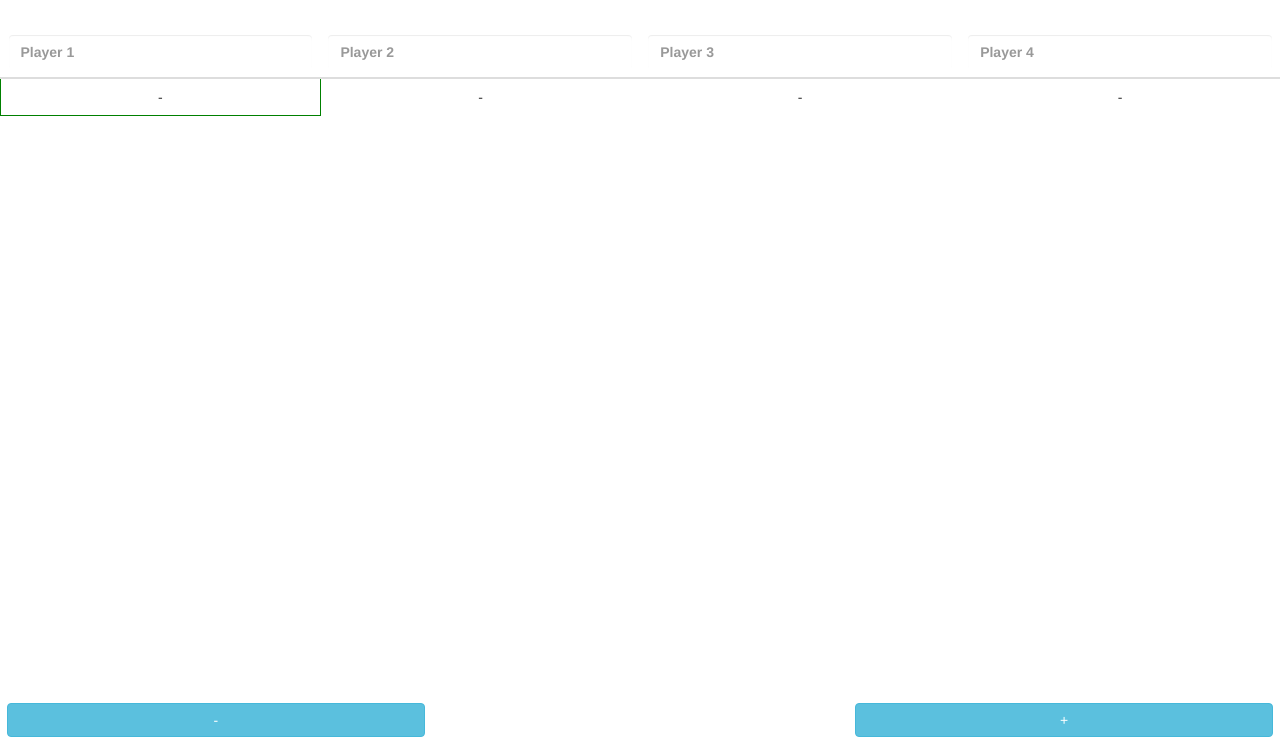
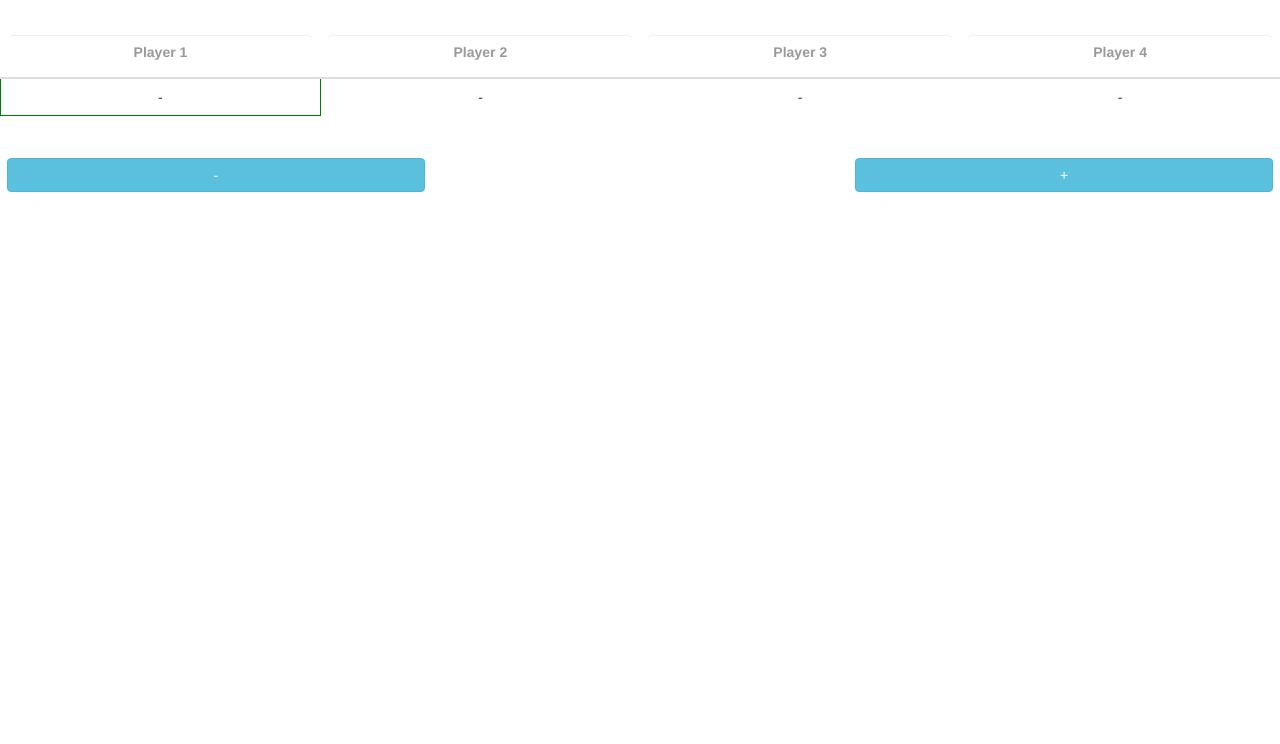
Before and after one commit to anupkattel/call-break-calculator, a plain HTML site: page index.html in a window 1280 px wide. Shown: the part 56-800 px from the top of the page. Drawn offline with Linux system fonts and the light colour scheme.

Commit message:
Button moved closer to the table.

```diff
--- a/index.html
+++ b/index.html
@@ -20,27 +20,27 @@
 	.selected {
 		border: 1px solid green;
 	}
-	.footerButton {
-		bottom: 0;
-		position: absolute;
-		width: 100%;
+	.buttonHolder {
+		margin-top: 3em;
 	}
 	.bottomRow {
 		margin: .5em;
 	}
-	.bottomRow button {
-	}
 
-	.btnStartReset, .btnDecrease, .btnIncrease{
+	.btnDecrease, .btnIncrease{
 		width: 33%;
 	}
 
 	.btnStartReset{
-		margin-bottom: -1em;
+		width: 28%;
+		margin-top: -4em;
 	}
 
 	.btnIncrease{
 		float: right;
+	}
+
+	.lastHand{
 	}
   </style>
 
@@ -146,37 +146,34 @@
 	<table class="table text-center">
 		<thead>
 			<tr class="noBorder form-group">
-				<th><input class="form-control" type="text" placeholder="Player 1"/></th>
-				<th><input class="form-control" type="text" placeholder="Player 2"/></th>
-				<th><input class="form-control" type="text" placeholder="Player 3"/></th>
-				<th><input class="form-control" type="text" placeholder="Player 4"/></th>
+				<th><input class="form-control text-center" type="text" placeholder="Player 1"/></th>
+				<th><input class="form-control text-center" type="text" placeholder="Player 2"/></th>
+				<th><input class="form-control text-center" type="text" placeholder="Player 3"/></th>
+				<th><input class="form-control text-center" type="text" placeholder="Player 4"/></th>
 			</tr>
 		</thead>
 		<tbody>
-			<tr ng-repeat="hand in hands">
+			<tr ng-repeat="hand in hands" ng-class="{'lastHand' : $index === 4}">
 				<td ng-repeat="playerPoint in hand.playerPoints" ng-click="playerPointClicked($parent.$index, $index)" ng-class="{'selected': hands[handIndex].playerPoints[playerIndex]==playerPoint}">
 					<span ng-hide="playerPoint.call>0">-</span>
 					<span ng-show="playerPoint.call>0">{{playerPoint.call}}</span><span ng-show="hand.started && playerPoint.extra > -1">.{{playerPoint.extra}}</span>
 				</td>
 			</tr>
 			<tr class="totalLine" ng-show="hands.length > 1">
-				<td>{{getPlayersTotal(0)}}</td>
-				<td>{{getPlayersTotal(1)}}</td>
-				<td>{{getPlayersTotal(2)}}</td>
-				<td>{{getPlayersTotal(3)}}</td>
+				<td ng-repeat="players in hands[0].playerPoints">{{getPlayersTotal($index)}}</td>
 			</tr>
 		</tbody>
 	</table>
 
-	<div class="footerButton">
+	<div class="buttonHolder">
+		<div class="bottomRow">
+			<button type="button" class="btn btn-info btnDecrease" ng-click="decreasePoints()">-</button>
+			<button type="button" class="btn btn-info btnIncrease" ng-click="increasePoints()">+</button>
+		</div>
 		<div class="bottomRow text-center">
 			<button type="button" class="btn btn-success btnStartReset" ng-show="canStartHand()" ng-click="startHand()">start</button>
 			<button type="button" class="btn btn-danger btnStartReset" ng-show="hands[handIndex].started == true" ng-click="resetHand()">reset hand</button>
 		</div>
-		<div class="bottomRow">
-			<button type="button" class="btn btn-info btnDecrease" ng-click="decreasePoints()">-</button>
-			<button type="button" class="btn btn-info btnIncrease" ng-click="increasePoints()">+</button>
-		</div>
 	</div>
 </body>
 </html>
```
